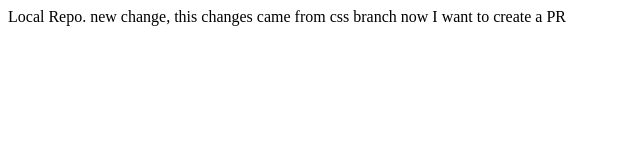
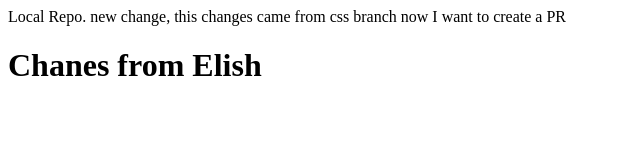
Before and after one commit to prabeshshakya/CSS-course, a plain HTML site: page index.html in a window 1280 px wide. Shown: the whole page, without its empty margins (0-640 px from the left). Drawn offline with Linux system fonts and the light colour scheme.

Commit message:
Changes from Elih

```diff
--- a/index.html
+++ b/index.html
@@ -7,5 +7,6 @@
 </head>
 <body>
     Local Repo. new change, this changes came from css branch now I want to create a PR
+    <h1> Chanes from Elish </h1>
 </body>
 </html>
```
